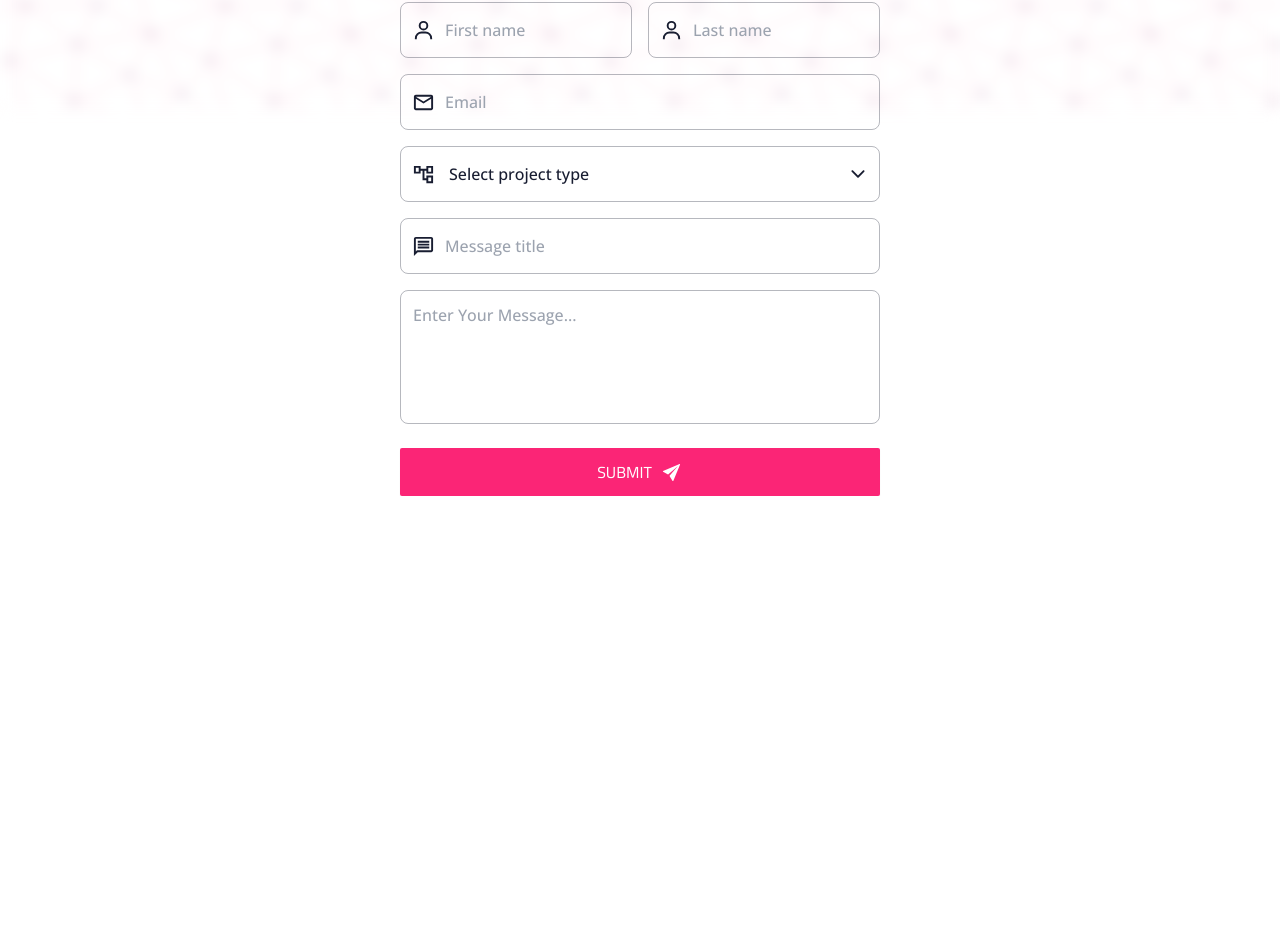
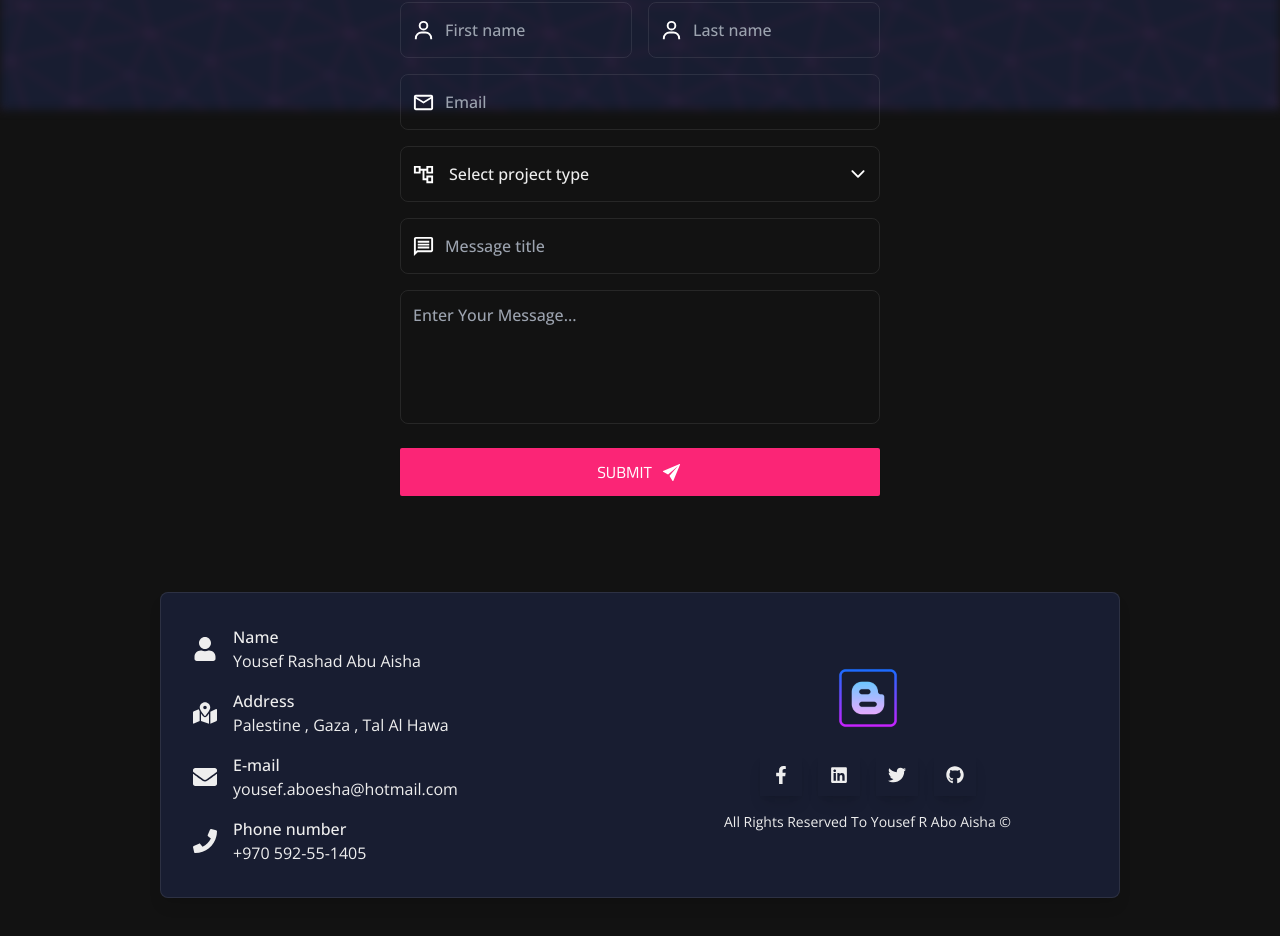
Before and after one commit to YousefAboAisha/Resume, a Next.js app: page /contact in a window 1280 px wide. Shown: the part 690-1626 px from the top of the page. Before the commit the page ends 1282 px from the top, so only its background shows below. Built offline with nearby package versions, Linux system fonts and the light colour scheme.

Commit message:
Added Footer

```diff
--- /dev/null
+++ b/Components/Footer.tsx
@@ -0,0 +1,56 @@
+import Link from "next/link"
+import React from "react"
+import { FooterData } from "../Data/FooterData"
+import { Social } from "../Data/Social"
+import CustomImage from "./UI/CustomImage"
+import FooterCard from "./UI/FooterCard"
+
+const Footer = () => {
+  return (
+    <footer className="relative container grid grid-cols-1 lg:grid-cols-2 mt-24 mb-12 p-8 gap-4 text-text_light dark:text-text_dark bg-background_light dark:bg-background_dark border border-dark rounded-lg shadow-lg">
+      <div className="flex flex-col gap-4">
+        {FooterData.map((elem, index) => {
+          return (
+            <FooterCard
+              key={index}
+              label={elem.label}
+              value={elem.value}
+              Icon={elem.icon}
+            />
+          )
+        })}
+      </div>
+
+      <div className="flex flex-col gap-4 items-center justify-center">
+        <CustomImage
+          src="/icon.png"
+          width={80}
+          height={80}
+          alt="Logo"
+          className=""
+        />
+
+        <div className="flex flex-row gap-4 ">
+          {Social.map((elem, index) => {
+            return (
+              <Link
+                key={index}
+                href={elem.href}
+                target={"_blank"}
+                rel={"noreferrer"}
+                className="duration-500 hover:bg-primary dark:hover:bg-primary bg-background_light dark:bg-background_dark text-text_light dark:text-text_dark p-3 shadow-lg"
+              >
+                {<elem.icon size={18} />}
+              </Link>
+            )
+          })}
+        </div>
+        <h2 className="font-light text-sm">
+          All Rights Reserved To Yousef R Abo Aisha ©
+        </h2>
+      </div>
+    </footer>
+  )
+}
+
+export default Footer
--- a/Components/Socialbar.tsx
+++ b/Components/Socialbar.tsx
@@ -11,7 +11,7 @@ const Socialbar = () => {
             href={elem.href}
             target={"_blank"}
             rel={"noreferrer"}
-            className="duration-500 hover:bg-primary dark:hover:bg-primary bg-background_light dark:bg-background_dark text-text_light dark:text-text_dark p-3 rounded-full shadow-lg"
+            className="duration-500 hover:bg-primary dark:hover:bg-primary bg-background_light dark:bg-background_dark text-text_light dark:text-text_dark border border-dark p-3 rounded-full shadow-lg"
           >
             {<elem.icon size={18} />}
           </Link>
--- a/Components/ThemeToggler.tsx
+++ b/Components/ThemeToggler.tsx
@@ -3,20 +3,27 @@ import { useEffect, useState } from "react"
 import { BsSun, BsMoon } from "react-icons/bs"
 
 const ThemeToggler = () => {
-  const { theme, setTheme, systemTheme } = useTheme()
+  const { theme, setTheme } = useTheme()
 
   const [mounted, setMounted] = useState(false)
-  useEffect(() => setMounted(true), [])
+
+  useEffect(() => {
+    setMounted(true)
+    if (theme == "system") {
+      setTheme("dark")
+    }
+  }, [])
+
   if (!mounted) return null
 
-  console.log(theme)
+  // console.log(theme)
 
   return (
     <div
       className="fixed flex justify-center items-center p-2 right-4 top-4 rounded-xl border-dark border font-bold cursor-pointer duration-500 bg-[#00000038] backdrop-blur-md z-50 text-text_light dark:text-white"
-      onClick={() => setTheme(theme === "light" ? "dark" : "light")}
+      onClick={() => setTheme(theme == "light" ? "dark" : "light")}
     >
-      {theme === "light" ? (
+      {theme == "light" ? (
         <BsMoon size={23} className="shadow-xl" title="Change to light theme" />
       ) : (
         <BsSun size={23} className="shadow-xl" title="Change to dark theme" />
--- /dev/null
+++ b/Components/UI/FooterCard.tsx
@@ -0,0 +1,23 @@
+import { IconType } from "react-icons/lib"
+
+type FooterCardProps = {
+  label: string
+  value: string
+  Icon: IconType
+}
+
+const FooterCard = ({ label, value, Icon }: FooterCardProps) => {
+  return (
+    <div className="relative">
+      <div className="flex flex-row gap-4 items-center">
+        <Icon size={24} className="text-text_light dark:text-text_dark" />
+        <div className="flex flex-col">
+          <h4>{label}</h4>
+          <span className="font-light">{value}</span>
+        </div>
+      </div>
+    </div>
+  )
+}
+
+export default FooterCard
--- /dev/null
+++ b/Data/FooterData.ts
@@ -0,0 +1,24 @@
+import { FaEnvelope, FaMapMarkedAlt, FaPhone, FaUser } from "react-icons/fa"
+
+export const FooterData = [
+  {
+    label: "Name",
+    value: "Yousef Rashad Abu Aisha",
+    icon: FaUser,
+  },
+  {
+    label: "Address",
+    value: "Palestine , Gaza , Tal Al Hawa",
+    icon: FaMapMarkedAlt,
+  },
+  {
+    label: "E-mail",
+    value: "yousef.aboesha@hotmail.com",
+    icon: FaEnvelope,
+  },
+  {
+    label: "Phone number",
+    value: "+970 592-55-1405",
+    icon: FaPhone,
+  },
+]
--- a/Layout/Layout.tsx
+++ b/Layout/Layout.tsx
@@ -1,4 +1,5 @@
 import React from "react"
+import Footer from "../Components/Footer"
 import Navbar from "../Components/Navbar"
 import Socialbar from "../Components/Socialbar"
 import ThemeToggler from "../Components/ThemeToggler"
@@ -20,6 +21,7 @@ const Layout = ({ children }: LayoutProps) => {
       <Navbar />
       <main className="container mt-6 lg:mt-16">{children}</main>
       <Socialbar />
+      <Footer />
     </>
   )
 }
--- a/pages/_app.tsx
+++ b/pages/_app.tsx
@@ -45,7 +45,7 @@ export default function App({ Component, pageProps }: AppProps) {
         <link rel="icon" href="/icon.png" />
       </Head>
 
-      <ThemeProvider attribute="class" enableSystem={true}>
+      <ThemeProvider attribute="class">
         <Layout>
           <Component {...pageProps} />
         </Layout>
```
